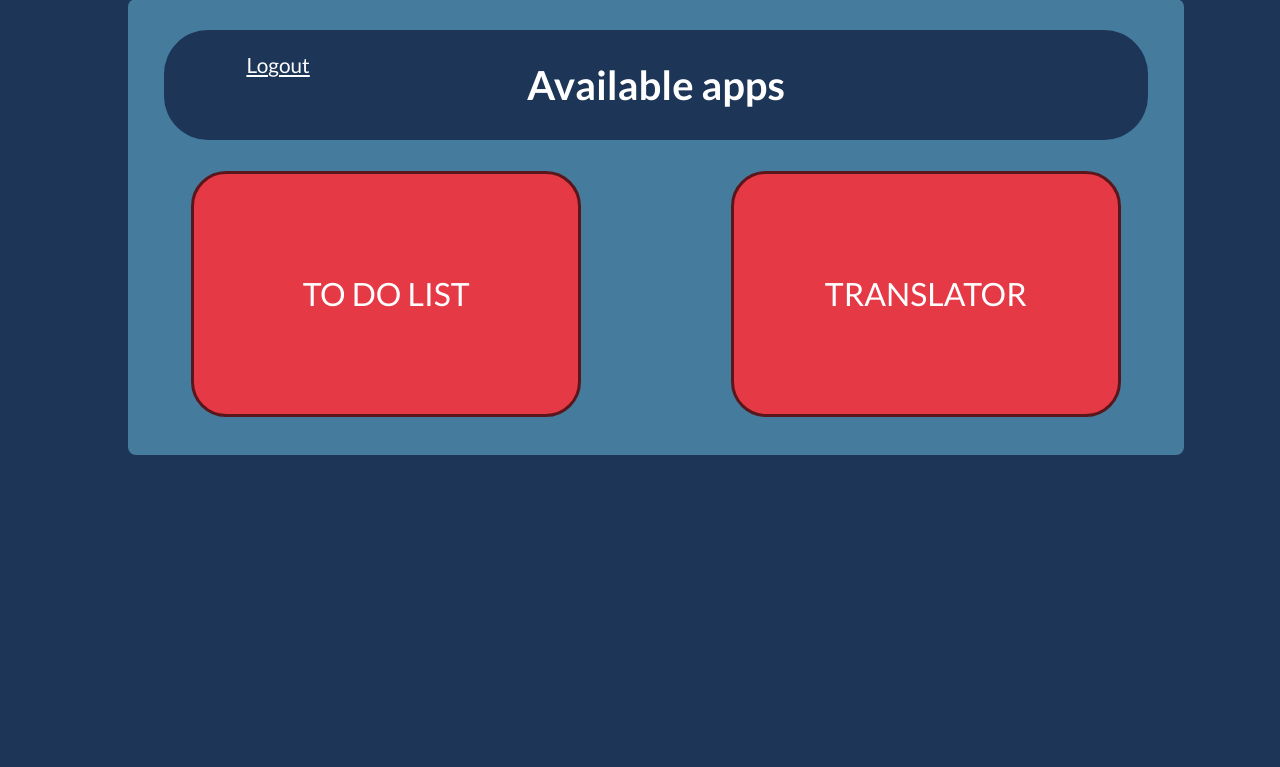
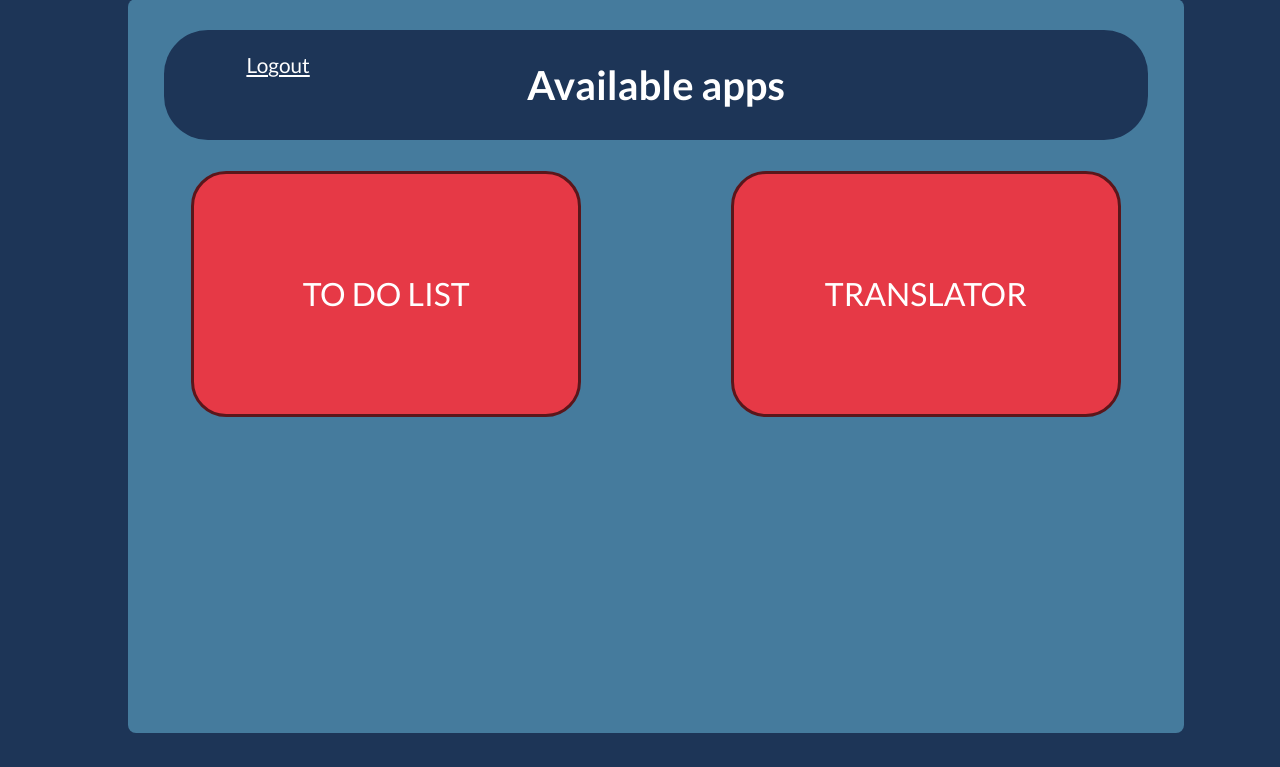
Before and after one commit to galkowskim/students_helper, a Django app: page / in a window 1280 px wide. Shown: the part 33-800 px from the top of the page. Run offline with Django 4.2, Linux system fonts and the light colour scheme; the visitor is signed in with stand-in values (Sample User, id 1).

Commit message:
add min-height property

```diff
--- a/base/static/base/base_style.css
+++ b/base/static/base/base_style.css
@@ -8,7 +8,7 @@ body {
     margin: auto;
     background-color: #457b9d;
     padding: 2vh;
-    /*height: 85vh;*/
+    min-height: 85vh;
     height: auto;
     display: flex;
     flex: 0 0 auto;
```
